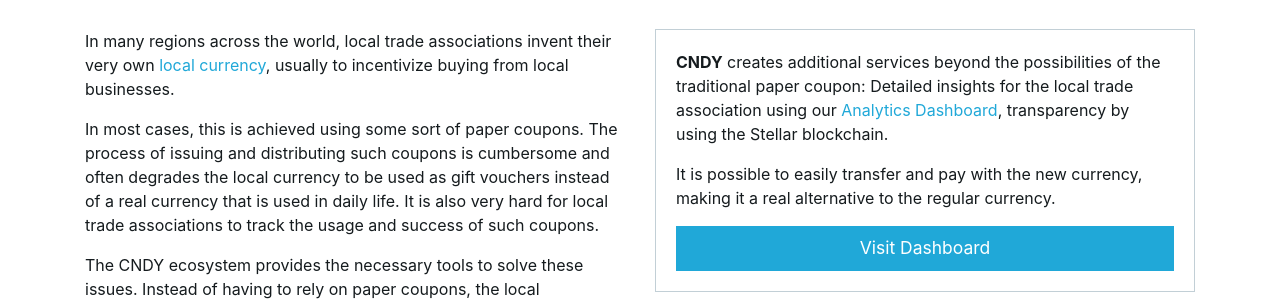
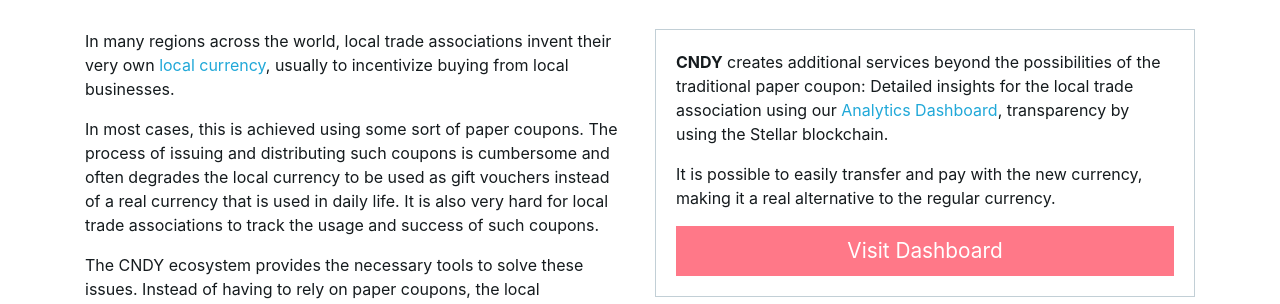
Before and after one commit to cndy-store/website, a React app: page /#/about in a window 1280 px wide. Shown: the part 645-949 px from the top of the page. Built offline with nearby package versions, Linux system fonts and the light colour scheme.

Commit message:
Customize call to action button

```diff
--- a/scss/_custom.scss
+++ b/scss/_custom.scss
@@ -10,6 +10,13 @@
 
 strong {
   font-weight: 700;
+}
+
+.btn-cto {
+  @include button-variant($pink, $pink);
+  @include button-size($btn-padding-y-lg, $btn-padding-x-lg, $font-size-lg, $btn-line-height-lg, $btn-border-radius-lg);
+  color: white;
+  font-size: 1.3rem;
 }
 
 .card.bg-card-chart {
--- a/src/views/ProductDescription/ProductDescription.js
+++ b/src/views/ProductDescription/ProductDescription.js
@@ -99,10 +99,8 @@
                       <strong>CNDY</strong> creates additional services beyond
                       the possibilities of the traditional paper coupon:
                       Detailed insights for the local trade association using
-                      our{' '}
-                      <a href="https://cndy.store/#/dashboard">
-                        Analytics Dashboard
-                      </a>, transparency by using the Stellar blockchain.
+                      our <a href="/#/dashboard">Analytics Dashboard</a>,
+                      transparency by using the Stellar blockchain.
                     </p>
                     <p>
                       It is possible to easily transfer and pay with the new
@@ -110,12 +108,12 @@
                       currency.
                     </p>
 
-                    <button
-                      type="button"
-                      className="btn btn-primary btn-lg btn-block"
+                    <a
+                      href="/#/dashboard"
+                      className="btn btn-cto btn-lg btn-block"
                     >
                       Visit Dashboard
-                    </button>
+                    </a>
                   </CardBody>
                 </Card>
               </Col>
```
